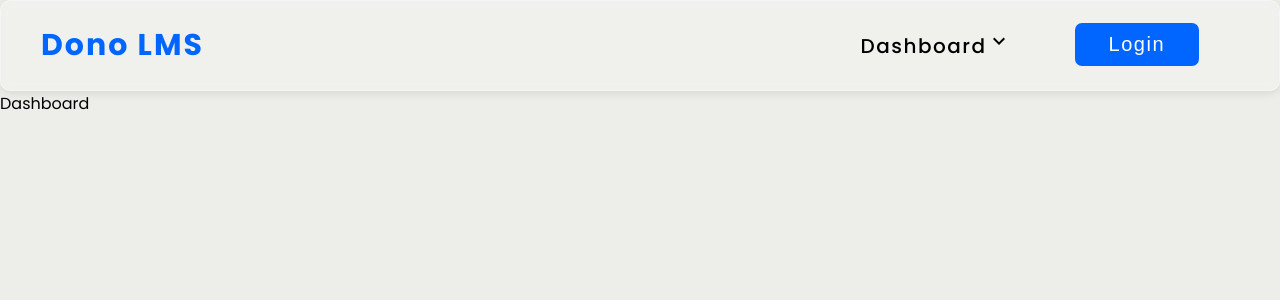
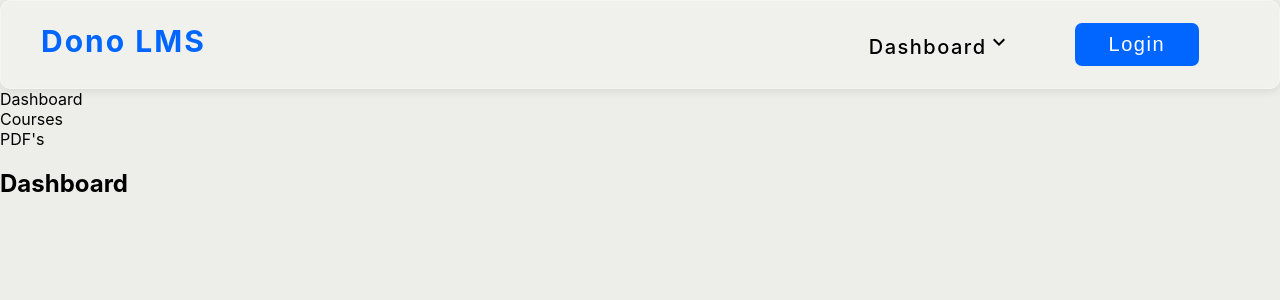
Before and after one commit to atripathi01/LMS, a React (Create React App) app in the folder client/: page /dashboard in a window 1280 px wide. Shown: the top 300 px of the page. Built offline with nearby package versions, Linux system fonts and the light colour scheme.

Commit message:
dashboard

```diff
--- a/client/package.json
+++ b/client/package.json
@@ -24,7 +24,8 @@
     "start": "react-scripts start",
     "build": "react-scripts build",
     "test": "react-scripts test",
-    "eject": "react-scripts eject"
+    "eject": "react-scripts eject",
+    "proxy": "http://localhost:5000/"
   },
   "eslintConfig": {
     "extends": [
--- a/client/src/App.js
+++ b/client/src/App.js
@@ -19,20 +19,27 @@ function App() {
     Teacher: "Teacher",
     Student: "Student",
   };
-
+  const dashboardSection = {
+    dashboard: "Dashboard",
+    courses: "Courses",
+    allpdf: "PDF's",
+  };
 
   return (
     <div>
       <Navbar />
       <Routes>
         <Route path={HOME_PATH} element={<Home />}></Route>
-        <Route path={DASH_BOARD} element={<Dashboard />}></Route>
+        <Route
+          path={DASH_BOARD}
+          element={<Dashboard dashboardSection={dashboardSection} />}
+        ></Route>
         <Route path={LOGIN_PATH} element={<UserLogin roles={roles} />}></Route>
         <Route
           path={REGISTER_PATH}
           element={<UserRegister roles={roles} />}
         ></Route>
-        <Route path={PROFILE} element={<UserProfile roles={roles}/>}></Route>
+        <Route path={PROFILE} element={<UserProfile roles={roles} />}></Route>
       </Routes>
     </div>
   );
--- a/client/src/components/Dashboard/Dashboard.js
+++ b/client/src/components/Dashboard/Dashboard.js
@@ -1,9 +1,57 @@
-import React, { Component } from 'react'
+import React, { useState } from 'react'
+import UploadContentDialog from './UploadContentDialog'
+import classes from './dashboard.module.css'
 
-export default class Dashboard extends Component {
-  render() {
-    return (
-      <div>Dashboard</div>
+
+const Dashboard=(props)=> {
+  const dashboardSection =props.dashboardSection;
+   const [activvDashboardSection,setActiveDashboardSection]=useState(Object.keys(dashboardSection)[0]);
+
+   const Dashboard=(
+     <h1>Dashboard</h1>
+   );
+   const Courses=(
+     <h1>Courses</h1>
+   );
+   const PDFs=(
+     <h1>PDFS</h1>
+   );
+
+   const generateDashboardSection=()=>{
+        switch(dashboardSection[activvDashboardSection])
+       { case dashboardSection.dashboard:
+        return Dashboard;
+        case dashboardSection.courses:
+          return Courses;
+          case dashboardSection.allpdf:
+            return PDFs;
+            default:return null;
+   };
+  }
+
+    return (<>
+      <div style={{display:"none"}}><UploadContentDialog />
+      </div>
+
+      <section>
+        <div>
+            {Object.keys(dashboardSection)?.map((key)=>(
+              <div  className={`${classes.dashboardItems} ${
+                activvDashboardSection===key? classes.activeDash:" " }`}
+                key={key}
+                onClick={()=>setActiveDashboardSection(key)}  >
+               { dashboardSection[key]}
+              </div>
+            ))}
+        </div>
+        <div>
+         {generateDashboardSection()}
+        </div>
+      </section>
+      </>
+
     )
-  }
+
 }
+
+export default Dashboard
--- /dev/null
+++ b/client/src/components/Dashboard/UploadContentDialog.js
@@ -0,0 +1,97 @@
+import * as React from 'react';
+import Button from '@mui/material/Button';
+import Dialog from '@mui/material/Dialog';
+import AppBar from '@mui/material/AppBar';
+import Toolbar from '@mui/material/Toolbar';
+import IconButton from '@mui/material/IconButton';
+import Typography from '@mui/material/Typography';
+import CloseIcon from '@mui/icons-material/Close';
+import Slide from '@mui/material/Slide';
+import { useDropzone } from "react-dropzone";
+import UploadIcon from '@mui/icons-material/Upload';
+
+const Transition = React.forwardRef(function Transition(props, ref) {
+  return <Slide direction="up" ref={ref} {...props} />;
+});
+
+export default function FullScreenDialog() {
+  const [open, setOpen] = React.useState(false);
+
+  const handleClickOpen = () => {
+    setOpen(true);
+  };
+
+  const handleClose = () => {
+    setOpen(false);
+  };
+  const onDrop=(files)=>{
+    const formData=new FormData();
+    const config={
+        header:{'content-type':"multipart/form-data"}
+
+    }
+    console.log( files);
+    formData.append("file",files[0]);
+ }
+ const { acceptedFiles, getRootProps, getInputProps } = useDropzone({onDrop});
+ const files = acceptedFiles.map((file) => (
+   <li key={file.path}>
+     {file.path} - {file.size}bytes
+   </li>
+ ));
+
+  return (
+    <div>
+      <Button variant="outlined" onClick={handleClickOpen}>
+        Upload Content
+      </Button>
+      <Dialog
+        fullScreen
+        open={open}
+        onClose={handleClose}
+        TransitionComponent={Transition}
+      >
+        <AppBar sx={{ position: 'relative' }}>
+          <Toolbar>
+            <IconButton
+              edge="start"
+              color="inherit"
+              onClick={handleClose}
+              aria-label="close"
+            >
+              <CloseIcon />
+            </IconButton>
+            <Typography sx={{ ml: 2, flex: 1 }} variant="h6" component="div">
+              Upload Content (only video(in mp4 formate) & PDF is accepted )
+            </Typography>
+            <Button autoFocus color="inherit" onClick={handleClose}>
+              Publish
+            </Button>
+          </Toolbar>
+        </AppBar>
+        <section>
+          <div {...getRootProps()} style={{"width":"100%","height":"300px","border":"#acacac 2px dotted","display":"flex","justifyContent":"center"}}>
+              <input {...getInputProps()} />
+              <Button>upload vedio<UploadIcon /></Button>
+          </div>
+          <aside>
+              <h2>vedios</h2>
+              <ul>{files}</ul>
+          </aside>
+      </section>
+      <div>
+        <section>
+          <label>Title</label><br />
+          <input placeholder='Title of your content' required autoFocus /><br />
+          <br />
+          <label >Discribtion</label>
+          <textarea></textarea>
+          <div>
+
+          </div>
+        </section>
+      </div>
+      </Dialog>
+    </div>
+  );
+}
--- a/client/src/components/UserLogin/UserLogin.js
+++ b/client/src/components/UserLogin/UserLogin.js
@@ -43,10 +43,24 @@ const UserLogin = (props) => {
       return;
     } else {
       const data = {
-        email,
-        password,
+        email:{email},
+        pss:{password},
       };
+      const res=await fetch((activeRole==="Teacher")?("/loginTrainer"):("/loginStudent"),{
+            method:"POST",
+            headers:{
+              "Content-Type":"application/json"
+            },
+            body: JSON.stringify({data})
+      }).then(()=>{
+        console.log("login successful......great");
+        res.json();
+      }).catch((error)=>{console.log("error login");}
+      )
+
+
       //////token verification and post the data in backend left
+
     }
   };
 
--- a/client/src/components/UserLogin/UserRegister.js
+++ b/client/src/components/UserLogin/UserRegister.js
@@ -32,7 +32,6 @@ const UserRegister = (props) => {
   };
   async function onSubmitSignup(event) {
     event.preventDefault();
-    props.clearAuthError();
 
     // condition for password and email checking
     let passwordCondition = /^(?=.*?[A-Z])(?=.*?[a-z])(?=.*?[0-9])(?=.*?[#?!@$%^&*-]).{8,}$/;
--- a/client/src/components/UserProfile/UserProfile.js
+++ b/client/src/components/UserProfile/UserProfile.js
@@ -1,25 +1,9 @@
-import React, { Fragment, useState } from "react";
-import { useDropzone } from "react-dropzone";
-import { Button } from "@mui/material";
-import UploadIcon from '@mui/icons-material/Upload';
+import React, {  useState } from "react";
+
 
 const UserProfile = (props) => {
   const roles = props.roles;
-  const onDrop=(files)=>{
-     const formData=new FormData();
-     const config={
-         header:{'content-type':"multipart/form-data"}
 
-     }
-     console.log( files);
-     formData.append("file",files[0]);
-  }
-  const { acceptedFiles, getRootProps, getInputProps } = useDropzone({onDrop});
-  const files = acceptedFiles.map((file) => (
-    <li key={file.path}>
-      {file.path} - {file.size}bytes
-    </li>
-  ));
   const profileItems = {
     Profile: "Profile",
     ProfileSetting: "Profile Setting",
@@ -40,20 +24,11 @@ const UserProfile = (props) => {
       </div>
     </section>
   );
-  const upload = (
-  <div>
-      <section>
-          <div {...getRootProps()} style={{"width":"500px","height":"300px","border":"#acacac 2px dotted","display":"flex","justifyContent":"center"}}>
-              <input {...getInputProps()} />
-              <Button>upload vedio<UploadIcon /></Button>
-          </div>
-          <aside>
-              <h2>vedios</h2>
-              <ul>{files}</ul>
-          </aside>
-      </section>
-  </div>
-    );
+  // const upload = (
+  // <div>
+
+  // </div>
+  //   );
 
   const generateActivePart = () => {
     switch (profileItems[activeSection]) {
@@ -63,7 +38,7 @@ const UserProfile = (props) => {
       case profileItems.ProfileSetting:
         return ProfileSection;
       case profileItems.Lougout:
-        return upload;
+        return ProfileSection;
 
       default:
         return null;
--- a/client/src/index.css
+++ b/client/src/index.css
@@ -1,11 +1,11 @@
 body {
   margin: 0;
-  /* font-family: -apple-system, BlinkMacSystemFont, 'Segoe UI', 'Roboto', 'Oxygen',
+  font-family: -apple-system, BlinkMacSystemFont, 'Segoe UI', 'Roboto', 'Oxygen',
     'Ubuntu', 'Cantarell', 'Fira Sans', 'Droid Sans', 'Helvetica Neue',
-    sans-serif; */
+    sans-serif;
   -webkit-font-smoothing: antialiased;
   -moz-osx-font-smoothing: grayscale;
-  font-family: 'Poppins', sans-serif;
+  /* font-family: 'Poppins', sans-serif; */
   background-color: #edede9;
 }
 
```
Also changed, not shown: client/src/components/Dashboard/upoloadDialog.module.css (added), 2 other files (tests, documents, lock files or other folders).
